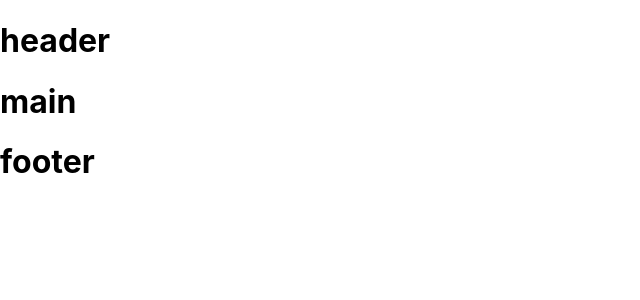
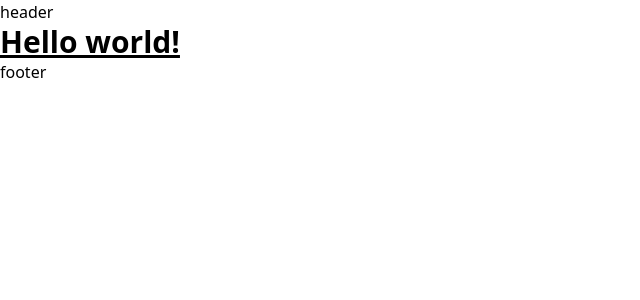
Before and after one commit to minsoo0112/next-portfolio, a Next.js app: page / in a window 1280 px wide. Shown: the top 300 px of the page, without its empty margins (0-640 px from the left). Built offline with nearby package versions, Linux system fonts and the light colour scheme.

Commit message:
feat: tailwind 설정

```diff
--- a/package.json
+++ b/package.json
@@ -12,5 +12,10 @@
     "next": "13.0.5",
     "react": "18.2.0",
     "react-dom": "18.2.0"
+  },
+  "devDependencies": {
+    "autoprefixer": "^10.4.13",
+    "postcss": "^8.4.19",
+    "tailwindcss": "^3.2.4"
   }
 }
--- a/pages/index.js
+++ b/pages/index.js
@@ -10,9 +10,9 @@ export default function Home() {
         <link rel="icon" href="/favicon.ico" />
       </Head>
 
-      <main>
-        <h1>main</h1>
-      </main>
+      <h1 className="text-3xl font-bold underline">
+        Hello world!
+      </h1>
 
     </Layout>
   )
--- /dev/null
+++ b/postcss.config.js
@@ -0,0 +1,6 @@
+module.exports = {
+  plugins: {
+    tailwindcss: { config: './tailwind.config.js' },
+    autoprefixer: {},
+  }
+}
--- a/styles/globals.css
+++ b/styles/globals.css
@@ -1,26 +1,3 @@
-html,
-body {
-  padding: 0;
-  margin: 0;
-  font-family: -apple-system, BlinkMacSystemFont, Segoe UI, Roboto, Oxygen,
-    Ubuntu, Cantarell, Fira Sans, Droid Sans, Helvetica Neue, sans-serif;
-}
-
-a {
-  color: inherit;
-  text-decoration: none;
-}
-
-* {
-  box-sizing: border-box;
-}
-
-@media (prefers-color-scheme: dark) {
-  html {
-    color-scheme: dark;
-  }
-  body {
-    color: white;
-    background: black;
-  }
-}
+@tailwind base;
+@tailwind components;
+@tailwind utilities;
--- /dev/null
+++ b/tailwind.config.js
@@ -0,0 +1,13 @@
+/** @type {import('tailwindcss').Config} */
+module.exports = {
+  mode: 'jit',
+  content: [
+    "./pages/**/*.{js,ts,jsx,tsx}",
+    "./components/**/*.{js,ts,jsx,tsx}",
+  ],
+  darkMode: 'class',
+  theme: {
+    extend: {},
+  },
+  plugins: [],
+}
```
Also changed, not shown: 1 other file (tests, documents, lock files or other folders).
